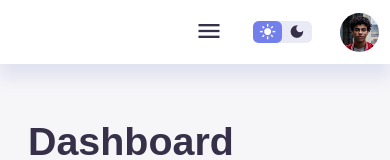
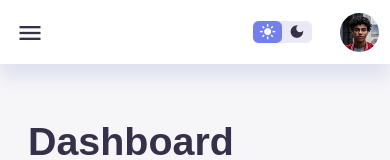
Before and after one commit to dxdns/react-components, a React (Vite) app: page / in a window 390 px wide. Shown: the top 160 px of the page. Built offline with nearby package versions, Linux system fonts and the light colour scheme.

Commit message:
fix style toggle button

```diff
--- a/src/components/button/index.tsx
+++ b/src/components/button/index.tsx
@@ -18,7 +18,7 @@ export default React.forwardRef<HTMLButtonElement, Props>((props, ref) => {
         <button
             ref={ref}
             {...rest}
-            className={`button ${variant} ${hasChild}`}
+            className={`button ${variant} ${hasChild} ${rest.className}`}
             disabled={isLoading}
         >
             {right}
--- a/src/components/button/style.css
+++ b/src/components/button/style.css
@@ -34,7 +34,7 @@
         gap: 2px;
     }
 
-    &>#icon {
+    &>.icon {
         padding: 5px 2px;
         font-size: 1.5rem;
     }
--- a/src/components/icon-button/index.tsx
+++ b/src/components/icon-button/index.tsx
@@ -9,10 +9,8 @@ type Props = React.ButtonHTMLAttributes<HTMLButtonElement> & {
 
 export default React.forwardRef<HTMLButtonElement, Props>(({ name, ...rest }, ref) => {
     return (
-        <div className="icon-button">
-            <Button ref={ref} {...rest} variant="text">
-                <Icon name={name} variant="text" />
-            </Button>
-        </div>
+        <Button className="icon-button" ref={ref} {...rest} variant="text">
+            <Icon name={name} variant="text" />
+        </Button>
     )
 })
--- a/src/components/icon-button/style.css
+++ b/src/components/icon-button/style.css
@@ -1,5 +1,4 @@
 .icon-button {
-    & button {
     background: none;
     color: var(--color-dark);
     padding: 2px;
@@ -9,6 +8,10 @@
     align-items: center;
     /* border-radius: 50%; */
 
+    .icon {
+        padding: 0;
+    }
+
     /* #icon:hover {
             color: var(--color-primary);
         } */
@@ -17,4 +20,3 @@
             background: none !important;
         } */
 }
-}
--- a/src/components/right/index.tsx
+++ b/src/components/right/index.tsx
@@ -7,6 +7,7 @@ import Card from "../card"
 import Message from "../message"
 import Switch from "../switch"
 import { messages, sales } from "./data"
+import IconButton from "../icon-button"
 
 export default function Right() {
     function toggleTheme() {
@@ -23,9 +24,11 @@ export default function Right() {
     return (
         <div className="right">
             <div className="top">
-                <button id="menu-btn" onClick={openSidebar}>
-                    <span className="material-icons-sharp">menu</span>
-                </button>
+                <IconButton
+                    id="menu-btn"
+                    name="menu"
+                    onClick={openSidebar}
+                />
                 <Switch
                     onClick={toggleTheme}
                     left={<Icon name="light_mode" variant="text" />}
--- a/src/components/right/style.css
+++ b/src/components/right/style.css
@@ -2,7 +2,7 @@
     margin-top: 1.4rem;
     grid-area: right;
 
-    & button {
+    &>:last-child button {
         width: 100%;
     }
 }
@@ -100,6 +100,7 @@
         color: var(--color-dark);
         position: absolute;
         left: 1rem;
+        /* width: 30px; */
     }
 
     .right .top button span {
@@ -108,5 +109,9 @@
 
     #menu-btn {
         display: inline-block;
+
+        &:hover {
+            background: none !important;
+        }
     }
 }
```
Lines whose indentation alone changed are shown as unchanged.
